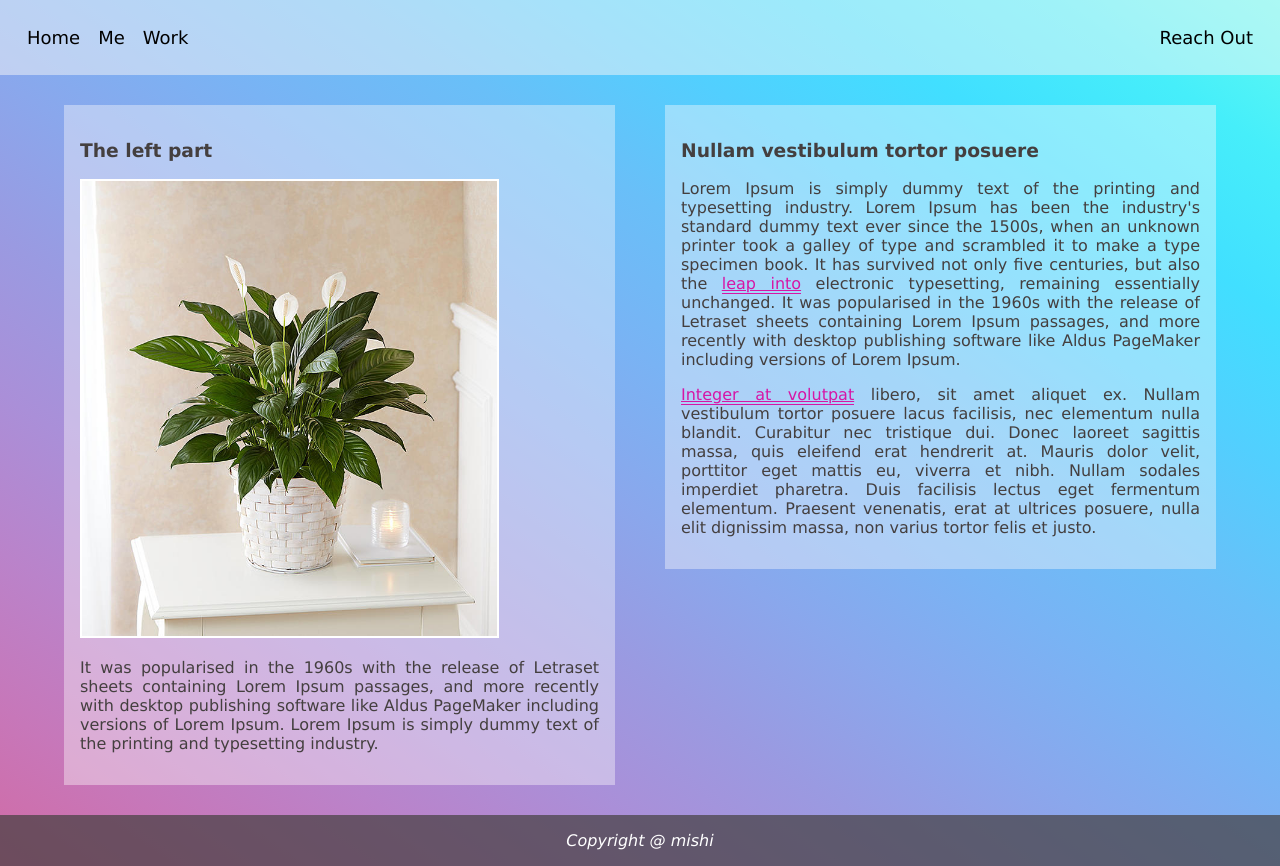
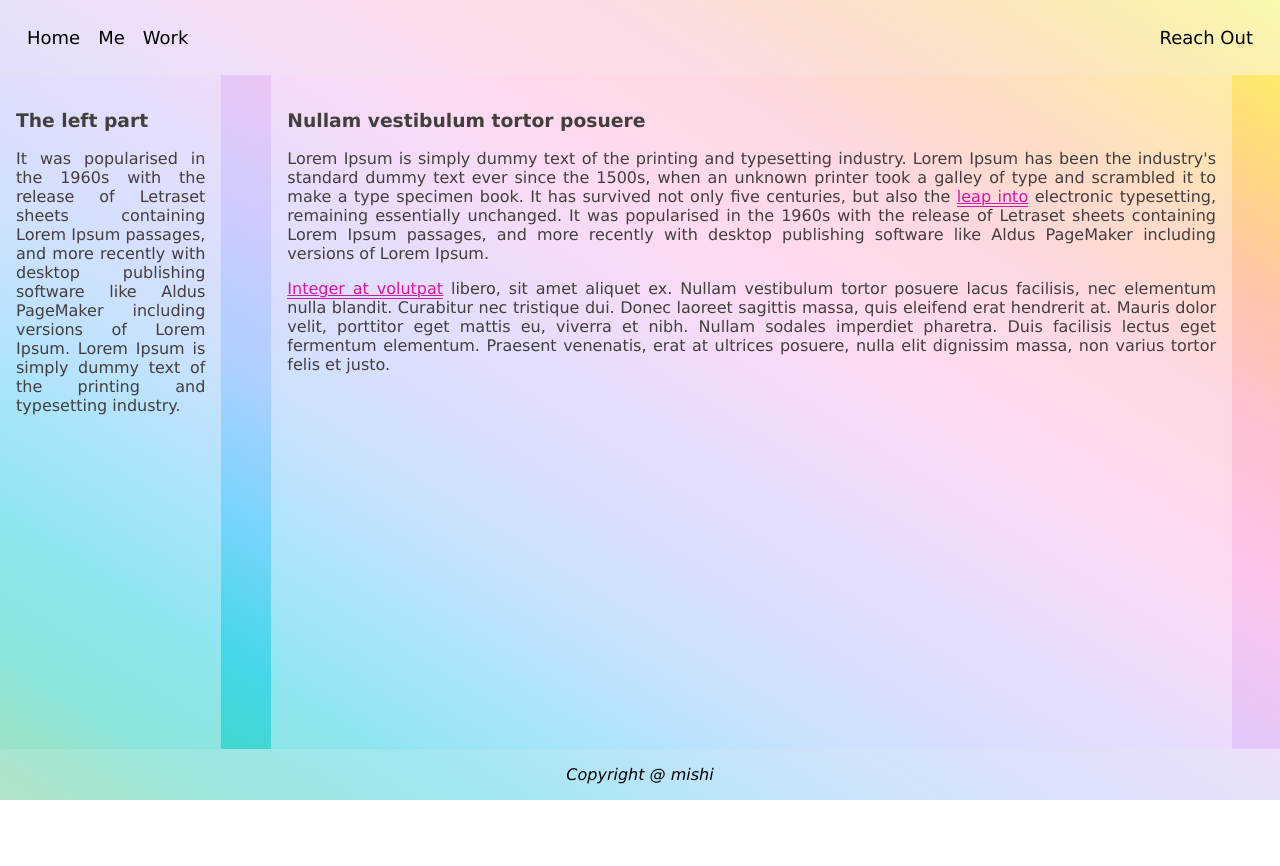
Before and after one commit to arcaneLake/home, a plain HTML site: page index.html in a window 1280 px wide. After the commit the page ends 800 px from the top, so only its background shows below. Drawn offline with Linux system fonts and the light colour scheme.

Commit message:
Small edits

```diff
--- a/index.html
+++ b/index.html
@@ -18,10 +18,10 @@
         <div class="container">
         <div class="left">
             <h3>The left part</h3>
-                <img src="./images/image1.jpg" alt="Pic of house plant">
+
                 <p>It was popularised in the 1960s with the release of Letraset sheets containing Lorem Ipsum passages, and more recently with desktop publishing software like Aldus PageMaker including versions of Lorem Ipsum. Lorem Ipsum is simply dummy text of the printing and typesetting industry.</p>
         </div>
-
+        <div class="right-container">
         <div class="right">
             <h3>Nullam vestibulum tortor posuere</h3>
             <p>Lorem Ipsum is simply dummy text of the printing and typesetting industry. Lorem Ipsum has been the industry's standard dummy text ever since the 1500s, when an unknown printer took a galley of type and scrambled it to make a type specimen book. It has survived not only five centuries, but also the <a href="testing.html">leap into</a> electronic typesetting, remaining essentially unchanged. It was popularised in the 1960s with the release of Letraset sheets containing Lorem Ipsum passages, and more recently with desktop publishing software like Aldus PageMaker including versions of Lorem Ipsum.</p>
@@ -30,6 +30,7 @@
             <p><a href="testing.html">Integer at volutpat</a> libero, sit amet aliquet ex. Nullam vestibulum tortor posuere lacus facilisis, nec elementum nulla blandit. Curabitur nec tristique dui. Donec laoreet sagittis massa, quis eleifend erat hendrerit at. Mauris dolor velit, porttitor eget mattis eu, viverra et nibh. Nullam sodales imperdiet pharetra. Duis facilisis lectus eget fermentum elementum. Praesent venenatis, erat at ultrices posuere, nulla elit dignissim massa, non varius tortor felis et justo.</p>
         </div>
         </div>
+        </div>
 
         <footer class="bottom-nav"><em>Copyright @ mishi</em></footer>
     </body>
--- a/style.css
+++ b/style.css
@@ -1,6 +1,6 @@
 body {
     font-family:Verdana, Geneva, Tahoma, sans-serif;
-    background-image: linear-gradient(to right top, #d16ba5, #c777b9, #ba83ca, #aa8fd8, #9a9ae1, #8aa7ec, #79b3f4, #69bff8, #52cffe, #41dfff, #46eefa, #5ffbf1);
+    background-image: linear-gradient(to right top, #6bd193, #3fd6c3, #45d7e8, #79d4fd, #adcfff, #cbcbff, #e8c7f7, #ffc4e9, #ffc0d1, #ffc6a5, #ffdd77, #fbfb5f);
     color: rgb(68, 63, 63);
     margin: 0;
     min-height: 100vh;
@@ -52,33 +52,35 @@ img {
 
 .container {
     display: flex;
-    align-items: flex-start; /* Makes the height differ */
+    /* align-items: flex-start; Makes the height differ */
     gap: 50px;
-    margin: 30px 0;
+    margin: 0;
+    flex: 1;
 }
 
 .container > * { /* Makes columns even width */
-    flex: 1;
+    /* flex: 1; */
 }
 
 /* L CONTENT */
 /* L CONTENT */
 
 .left {
-    margin-left: 5%;
+    padding: 1rem;
+    width: 70%;
     background-color: rgba(252, 249, 249, 0.4);
-    /* border: 1px solid #eee; */
-    padding: 1rem;
 }
 
 /* R CONTENT */
 /* R CONTENT */
+.right-container {
+    display: flex;
+}
 
 .right {
-    margin-right: 5%;
+    margin-right: 3rem;
+    padding: 1rem;
     background-color: rgba(252, 249, 249, 0.4);
-    /* border: 1px solid #eee; */
-    padding: 1rem;
 }
 
 a {
@@ -88,8 +90,8 @@ a {
 
 .bottom-nav {
     display: flex;
-    background-color: rgb(68, 63, 63, .7);
-    color: white;
+    background-color: rgb(247, 247, 247, .5);
+    color: black;
     padding: 16px;
     align-items: center;
     justify-content: center;
```
